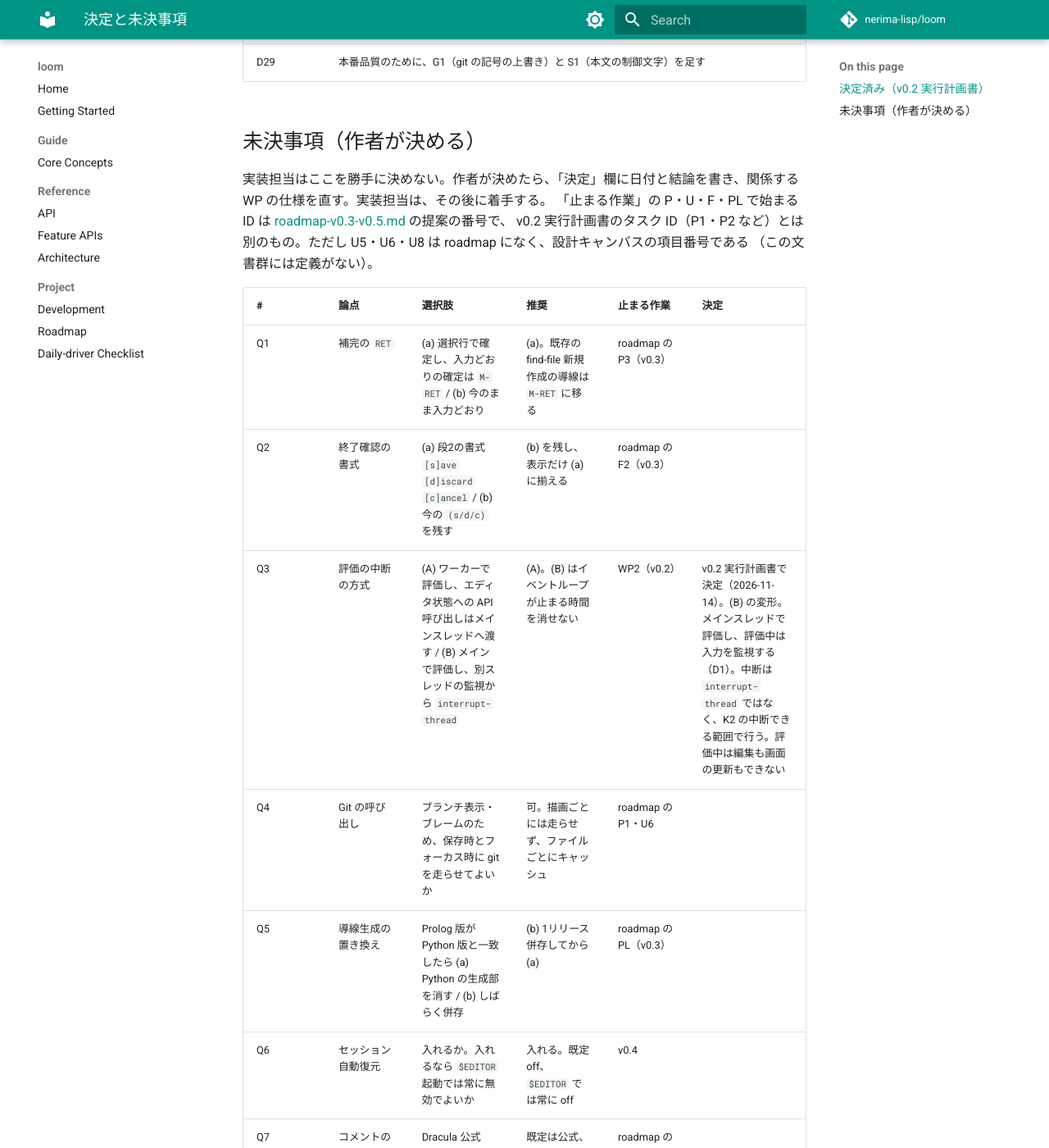
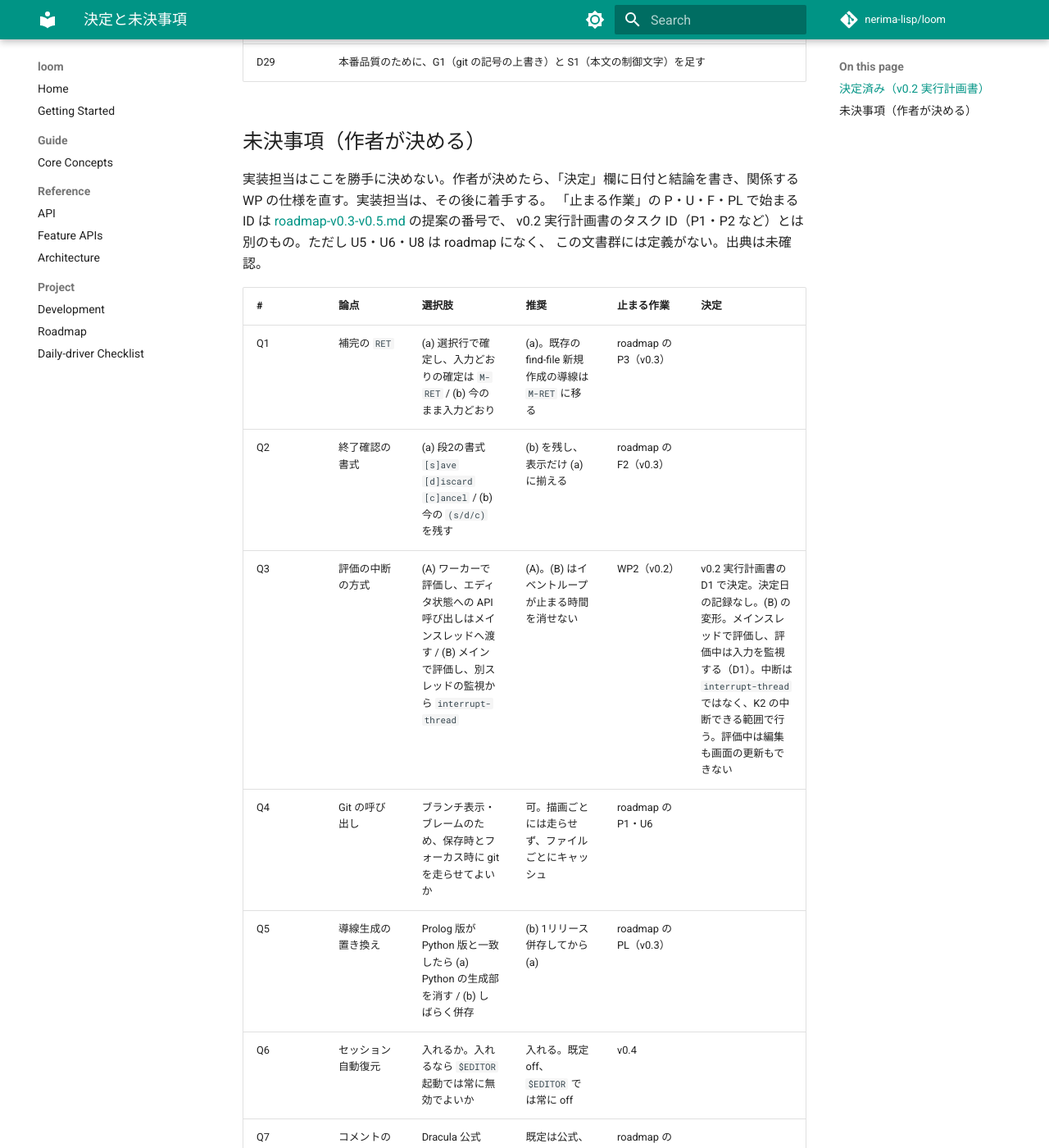
Before and after one commit to nerima-lisp/loom, an MkDocs documentation site: the page built from docs/src/notes/design/decisions.md, in a window 1280 px wide and 1400 px high, scrolled down 1686 px. Shown: the whole window at 82% size. Built offline with MkDocs 1.6.1 and Material for MkDocs 9.7.7, drawn with Linux system fonts in a browser that asks for light colours; comment, search, counter and statistics services are not loaded.

Commit message:
docs(design): state only verifiable facts for the Q3 date and undefined U IDs (D0)

```diff
--- a/docs/src/notes/design/decisions.md
+++ b/docs/src/notes/design/decisions.md
@@ -40,14 +40,14 @@ v0.2 実行計画書2章の決定を写したもの。他の文書は「（D11
 
 実装担当はここを勝手に決めない。作者が決めたら、「決定」欄に日付と結論を書き、関係する WP の仕様を直す。実装担当は、その後に着手する。
 「止まる作業」の P・U・F・PL で始まる ID は [roadmap-v0.3-v0.5.md](roadmap-v0.3-v0.5.md) の提案の番号で、
-v0.2 実行計画書のタスク ID（P1・P2 など）とは別のもの。ただし U5・U6・U8 は roadmap になく、設計キャンバスの項目番号である
-（この文書群には定義がない）。
+v0.2 実行計画書のタスク ID（P1・P2 など）とは別のもの。ただし U5・U6・U8 は roadmap になく、
+この文書群には定義がない。出典は未確認。
 
 | # | 論点 | 選択肢 | 推奨 | 止まる作業 | 決定 |
 |---|---|---|---|---|---|
 | Q1 | 補完の `RET` | (a) 選択行で確定し、入力どおりの確定は `M-RET` / (b) 今のまま入力どおり | (a)。既存の find-file 新規作成の導線は `M-RET` に移る | roadmap の P3（v0.3） | |
 | Q2 | 終了確認の書式 | (a) 段2の書式 `[s]ave [d]iscard [c]ancel` / (b) 今の `(s/d/c)` を残す | (b) を残し、表示だけ (a) に揃える | roadmap の F2（v0.3） | |
-| Q3 | 評価の中断の方式 | (A) ワーカーで評価し、エディタ状態への API 呼び出しはメインスレッドへ渡す / (B) メインで評価し、別スレッドの監視から `interrupt-thread` | (A)。(B) はイベントループが止まる時間を消せない | WP2（v0.2） | v0.2 実行計画書で決定（2026-11-14）。(B) の変形。メインスレッドで評価し、評価中は入力を監視する（D1）。中断は `interrupt-thread` ではなく、K2 の中断できる範囲で行う。評価中は編集も画面の更新もできない |
+| Q3 | 評価の中断の方式 | (A) ワーカーで評価し、エディタ状態への API 呼び出しはメインスレッドへ渡す / (B) メインで評価し、別スレッドの監視から `interrupt-thread` | (A)。(B) はイベントループが止まる時間を消せない | WP2（v0.2） | v0.2 実行計画書の D1 で決定。決定日の記録なし。(B) の変形。メインスレッドで評価し、評価中は入力を監視する（D1）。中断は `interrupt-thread` ではなく、K2 の中断できる範囲で行う。評価中は編集も画面の更新もできない |
 | Q4 | Git の呼び出し | ブランチ表示・ブレームのため、保存時とフォーカス時に git を走らせてよいか | 可。描画ごとには走らせず、ファイルごとにキャッシュ | roadmap の P1・U6 | |
 | Q5 | 導線生成の置き換え | Prolog 版が Python 版と一致したら (a) Python の生成部を消す / (b) しばらく併存 | (b) 1リリース併存してから (a) | roadmap の PL（v0.3） | |
 | Q6 | セッション自動復元 | 入れるか。入れるなら `$EDITOR` 起動では常に無効でよいか | 入れる。既定 off、`$EDITOR` では常に off | v0.4 | |
```
Also changed, not shown: docs/src/notes/design/roadmap-v0.3-v0.5.md (+1 -1 lines).
